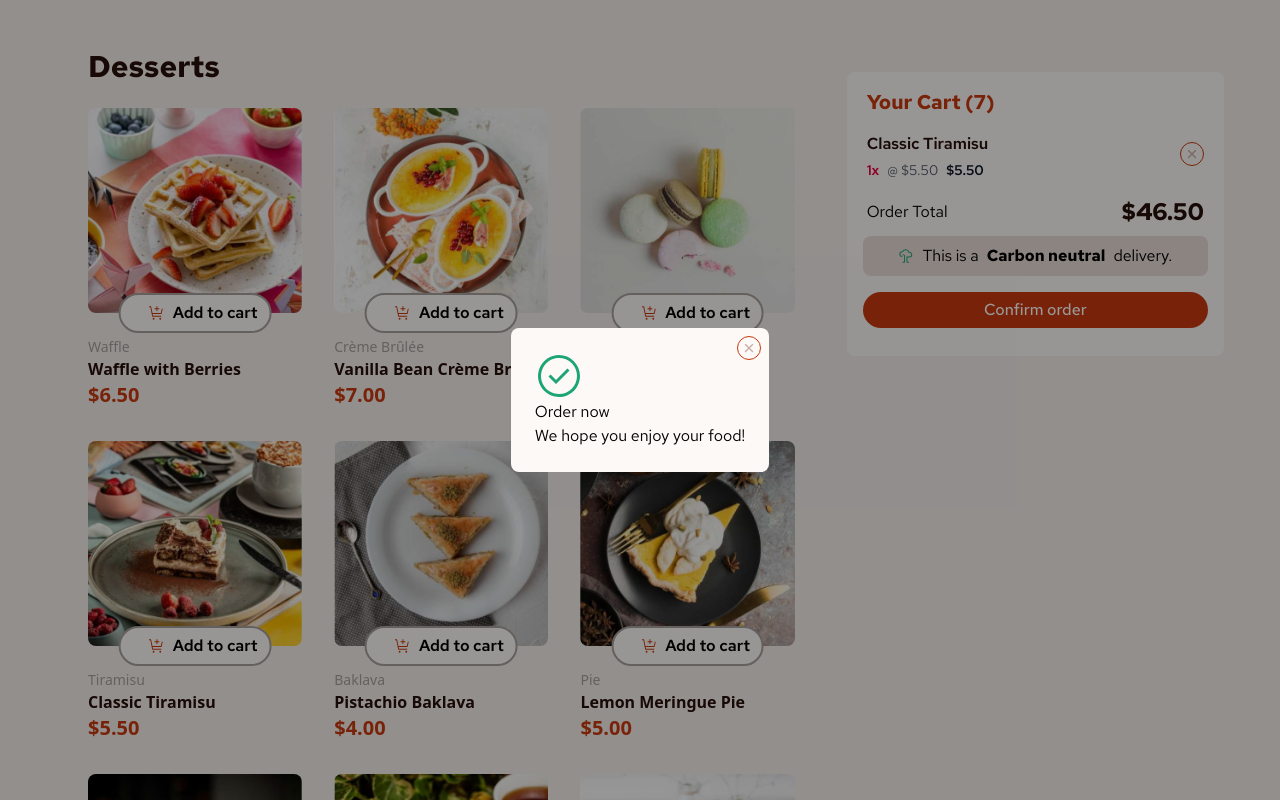
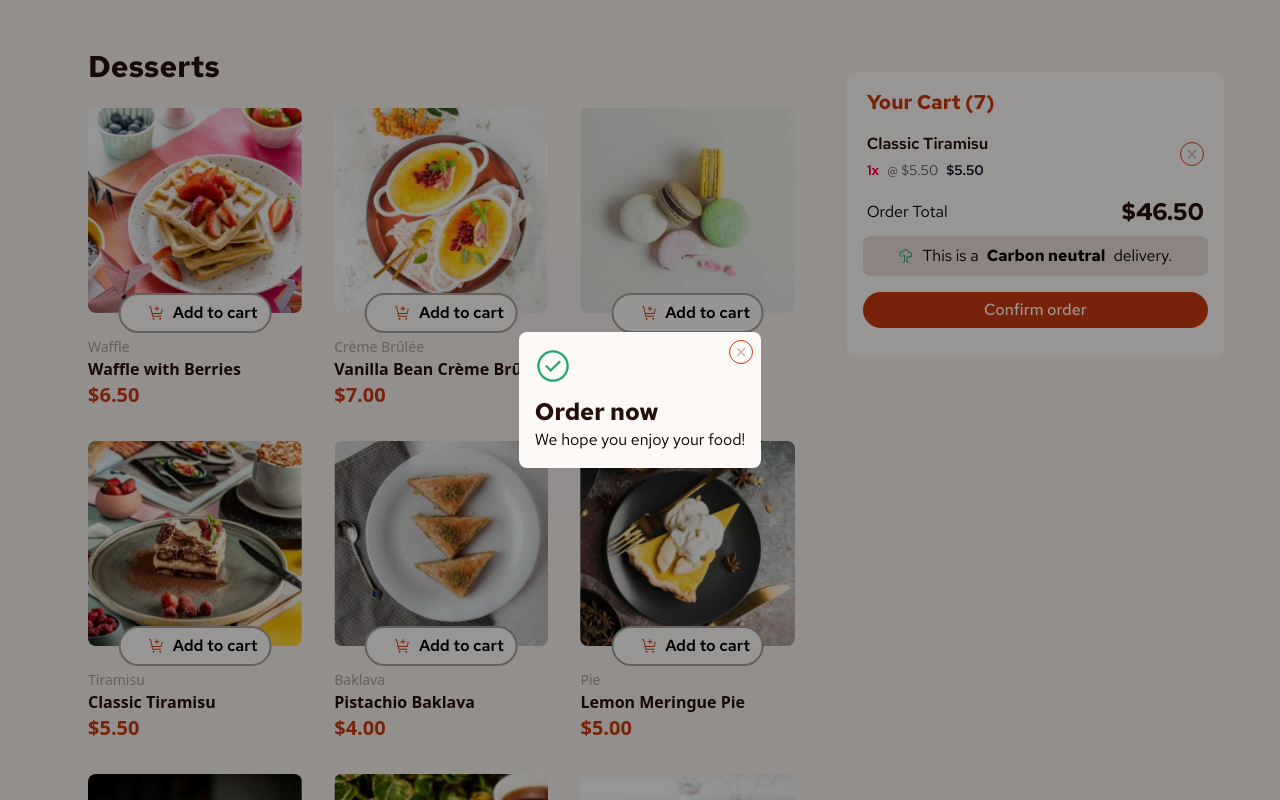
Before and after one commit to jawad-mwadama/product-list-with-cart, a React (Vite) app: page / in a window 1280 px wide. Both pictures are taken after a click on the button "Confirm order". Shown: the top 800 px of the page. Built offline with nearby package versions, Linux system fonts and the light colour scheme.

Commit message:
refactored ui

```diff
--- a/src/Features/Order/OrderConfirmedModal.tsx
+++ b/src/Features/Order/OrderConfirmedModal.tsx
@@ -9,11 +9,11 @@ interface Modal {
 function OrderConfirmedModal({ open, onClose }: Modal) {
   return (
     <div
-      className={`fixed inset-0 z-50 mx-auto flex items-center justify-center transition-colors ${open ? 'visible bg-black/40' : 'invisible'}`}
+      className={`fixed inset-0 z-50 mx-auto flex items-center justify-center font-redHat transition-colors ${open ? 'visible bg-black/40' : 'invisible'}`}
     >
       <div
         onClick={(e) => e.stopPropagation()}
-        className={`rounded-lg bg-rose-50 p-6 transition-all ${open ? 'scale-100 opacity-100' : 'scale-125 opacity-0'}`}
+        className={`rounded-lg bg-rose-50 p-4 transition-all ${open ? 'scale-100 opacity-100' : 'scale-125 opacity-0'}`}
       >
         <button
           className="absolute top-2 right-2 rounded-full border border-red p-1.5"
@@ -22,9 +22,9 @@ function OrderConfirmedModal({ open, onClose }: Modal) {
           <img src={X} alt="remove" />
         </button>
         <span>
-          <img src={confirm} alt="order-confirmed" />
+          <img src={confirm} alt="order-confirmed" className="h-9 w-9" />
         </span>
-        <h2>Order now</h2>
+        <h2 className="pt-3 text-2xl font-bold text-rose-900">Order now</h2>
         <p>We hope you enjoy your food!</p>
       </div>
     </div>
```
